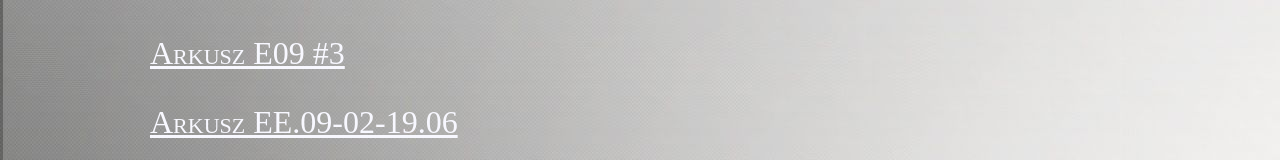
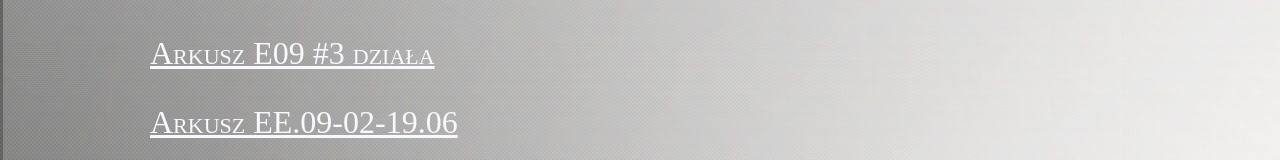
Before and after one commit to Faveq/Faveq.github.io, a plain HTML site: page projekty.html in a window 1280 px wide. Shown: the top 160 px of the page. Drawn offline with Linux system fonts and the light colour scheme.

Commit message:
Update projekty.html

```diff
--- a/projekty.html
+++ b/projekty.html
@@ -56,7 +56,7 @@
   </aside>
   </nav>
 <div id="projekt">
-<p><a id="p"  href="Faveq.github.io/prace domowe/31.03/index.html" target="_blank">Arkusz E09 #3</a></p>
+<p><a id="p"  href="Faveq.github.io/prace domowe/31.03/index.html" target="_blank">Arkusz E09 #3 działa</a></p>
 <p><a id="p" href="Faveq.github.io/prace domowe/07.04/index.html"target="_blank">Arkusz EE.09-02-19.06</a></p>
 <p><a id="p" href="Faveq.github.io/prace domowe/07.05/zawody.html"target="_blank">Arkusz E09 #7</a></p>
 <p><a id="p" href="Faveq.github.io/prace domowe/12.05/pogotowie.html"target="_blank">Arkusz E09 #8</a></p>
```
